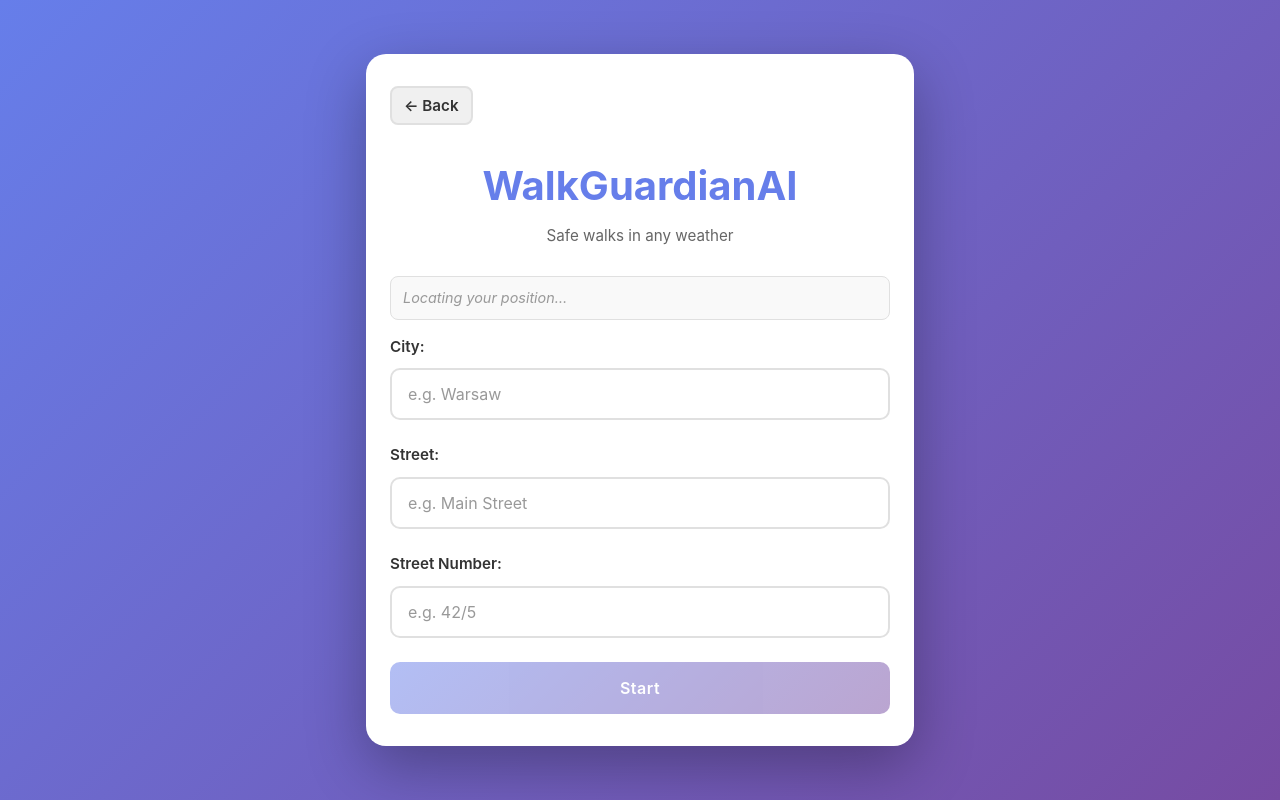
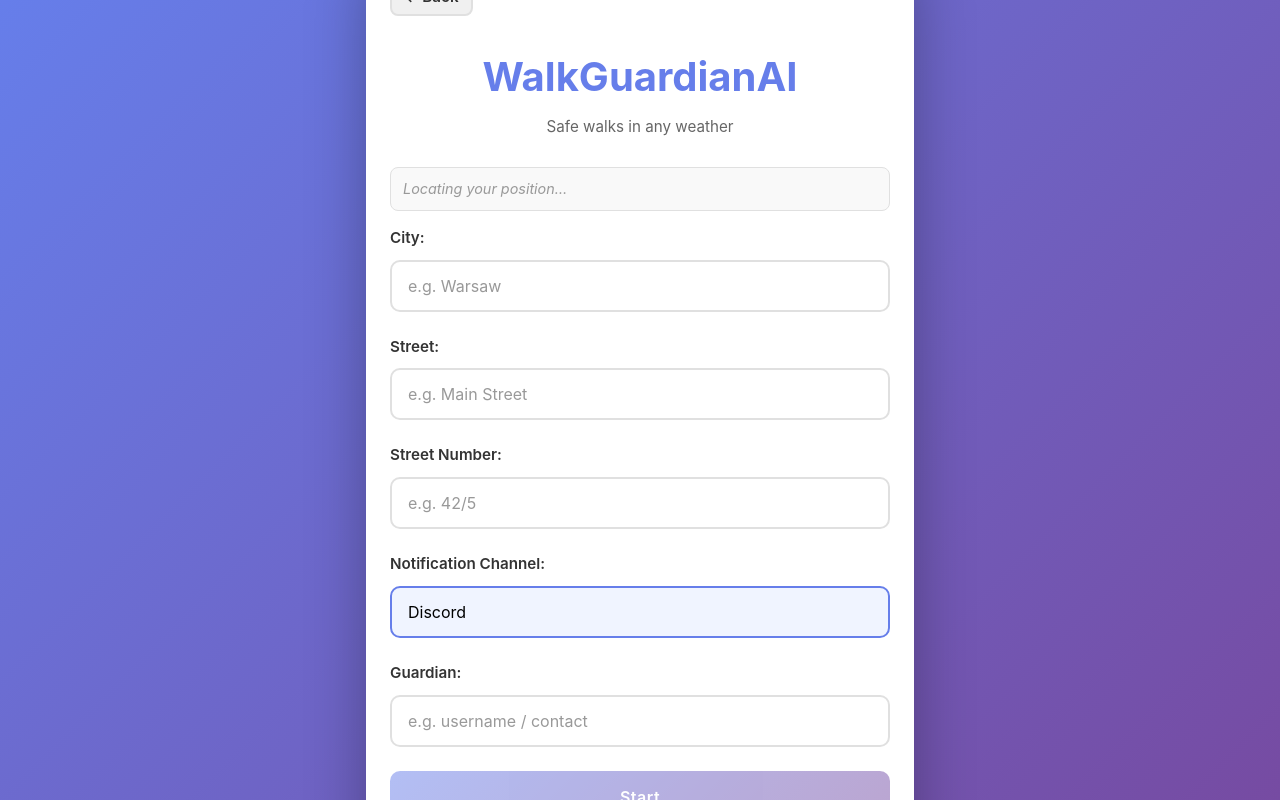
Before and after one commit to miro16/WalkGuardianAI, a React (Vite) app in the folder my-app/: page / in a window 1280 px wide. Both pictures are taken after a click on the button "Skip". Built offline with nearby package versions, Linux system fonts and the light colour scheme; no server answers.

Commit message:
channel and guardian

```diff
--- a/my-app/src/components/AddressSelector.jsx
+++ b/my-app/src/components/AddressSelector.jsx
@@ -5,7 +5,8 @@ export default function AddressSelector({ onAddressSelect, onBack }) {
   const [city, setCity] = useState('')
   const [street, setStreet] = useState('')
   const [streetNumber, setStreetNumber] = useState('')
-  const [backendStatus, setBackendStatus] = useState(null)
+  const [channel, setChannel] = useState('Discord')
+  const [guardian, setGuardian] = useState('')
   const [currentLocation, setCurrentLocation] = useState(null)
   const [locationError, setLocationError] = useState(null)
   const [resolvedAddress, setResolvedAddress] = useState(null)
@@ -27,32 +28,7 @@ export default function AddressSelector({ onAddressSelect, onBack }) {
     }
   }
 
-  useEffect(() => {
-    let cancelled = false
 
-    async function checkHealth() {
-      try {
-        const res = await fetch('walkguardianai-backend/health')
-        if (cancelled) return
-        if (res.ok) {
-          const data = await res.json()
-          setBackendStatus(data.status || 'ok')
-        } else {
-          setBackendStatus('unavailable')
-        }
-      } catch (err) {
-        if (cancelled) return
-        console.debug('Health check failed', err)
-        setBackendStatus('unreachable')
-      }
-    }
-
-    checkHealth()
-
-    return () => {
-      cancelled = true
-    }
-  }, [])
 
   useEffect(() => {
     if (!navigator.geolocation) {
@@ -177,6 +153,31 @@ export default function AddressSelector({ onAddressSelect, onBack }) {
           />
         </div>
 
+        <div className="form-group">
+          <label htmlFor="channel">Notification Channel:</label>
+          <select
+            id="channel"
+            value={channel}
+            onChange={(e) => setChannel(e.target.value)}
+            className="address-input"
+          >
+            <option value="Discord">Discord</option>
+            <option value="Notify">Notify</option>
+          </select>
+        </div>
+
+        <div className="form-group">
+          <label htmlFor="guardian">Guardian:</label>
+          <input
+            type="text"
+            id="guardian"
+            placeholder="e.g. username / contact"
+            value={guardian}
+            onChange={(e) => setGuardian(e.target.value)}
+            className="address-input"
+          />
+        </div>
+
         <button
           onClick={handleStart}
           disabled={!isComplete}
```
